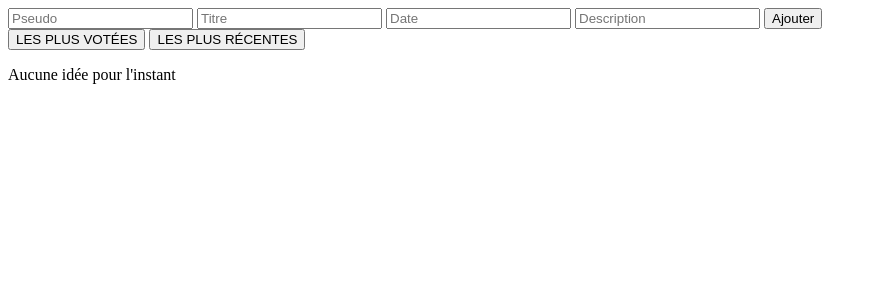
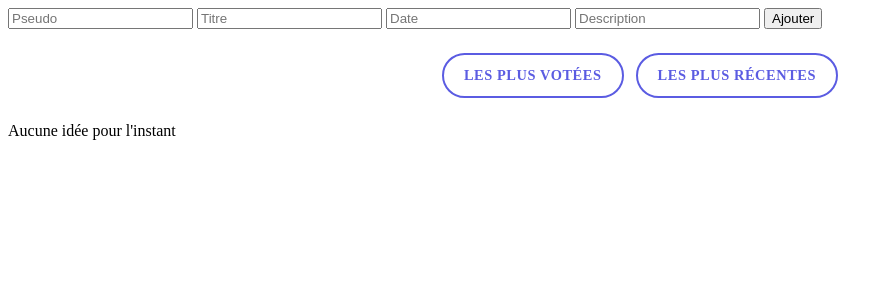
Before and after one commit to maelbouchenoua-wq/idea-box, a PHP site: page / in a window 1280 px wide. Shown: the top 300 px of the page, without its empty margins (0-893 px from the left). Run offline with PHP 8.4, Linux system fonts and the light colour scheme; data that the repository does not hold is empty.

Commit message:
ajout du style pour les bouton de trie

```diff
--- a/assets/css/styles.css
+++ b/assets/css/styles.css
@@ -50,3 +50,45 @@
     .container_cartes { grid-template-columns: 1fr; }
 }
 */
+.btntrie-form {
+    display: flex;
+    flex-wrap: wrap;
+    justify-content: center;
+    gap: 12px;
+    margin: 24px auto;
+}
+
+.btntrie {
+    padding: 12px 20px;
+    border: 2px solid #5b5ce2;
+    border-radius: 999px;
+    background-color: #fff;
+    color: #5b5ce2;
+    font: inherit;
+    font-size: 0.9rem;
+    font-weight: 700;
+    letter-spacing: 0.04em;
+    cursor: pointer;
+    transition: background-color 0.2s ease, color 0.2s ease, transform 0.2s ease;
+}
+
+.btntrie:hover {
+    transform: translateY(-2px);
+    background-color: #5b5ce2;
+    color: #fff;
+}
+
+.btntrie:focus-visible {
+    outline: 3px solid #b9baff;
+    outline-offset: 3px;
+}
+
+.btntrie:active {
+    transform: translateY(0);
+}
+
+@media (max-width: 480px) {
+    .btntrie {
+        flex: 1 1 100%;
+    }
+}
--- a/index.php
+++ b/index.php
@@ -35,12 +35,12 @@ $cards = get_card($tri);
             </button>
         </form>
     </div>
-    <form method="post">
-        <button class="ajout" type="submit" name="tri" value="vote">
+    <form method="post" class="btntrie-form">
+        <button class="btntrie" type="submit" name="tri" value="vote">
             LES PLUS VOTÉES
         </button>
 
-        <button class="ajout" type="submit" name="tri" value="recent">
+        <button class="btntrie" type="submit" name="tri" value="recent">
             LES PLUS RÉCENTES
         </button>
     </form>
```
